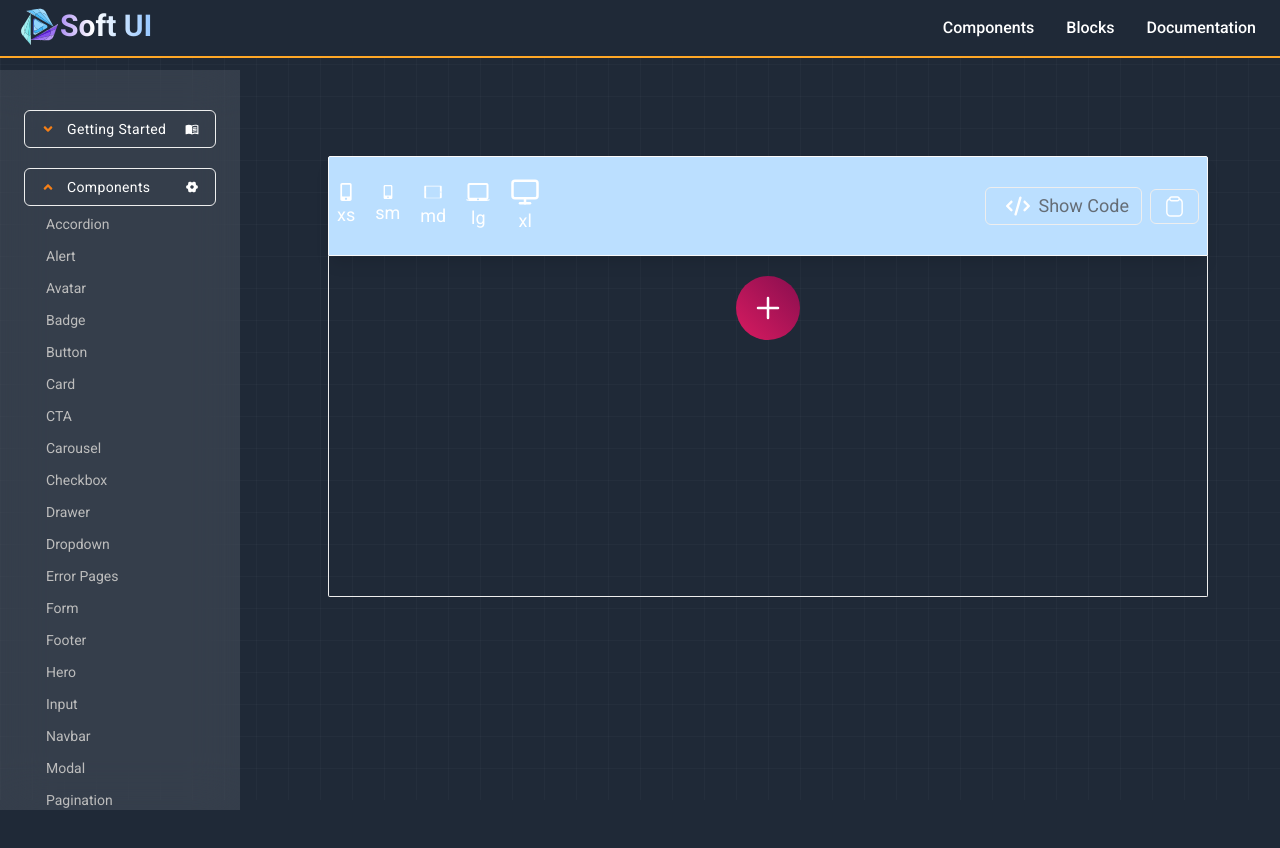
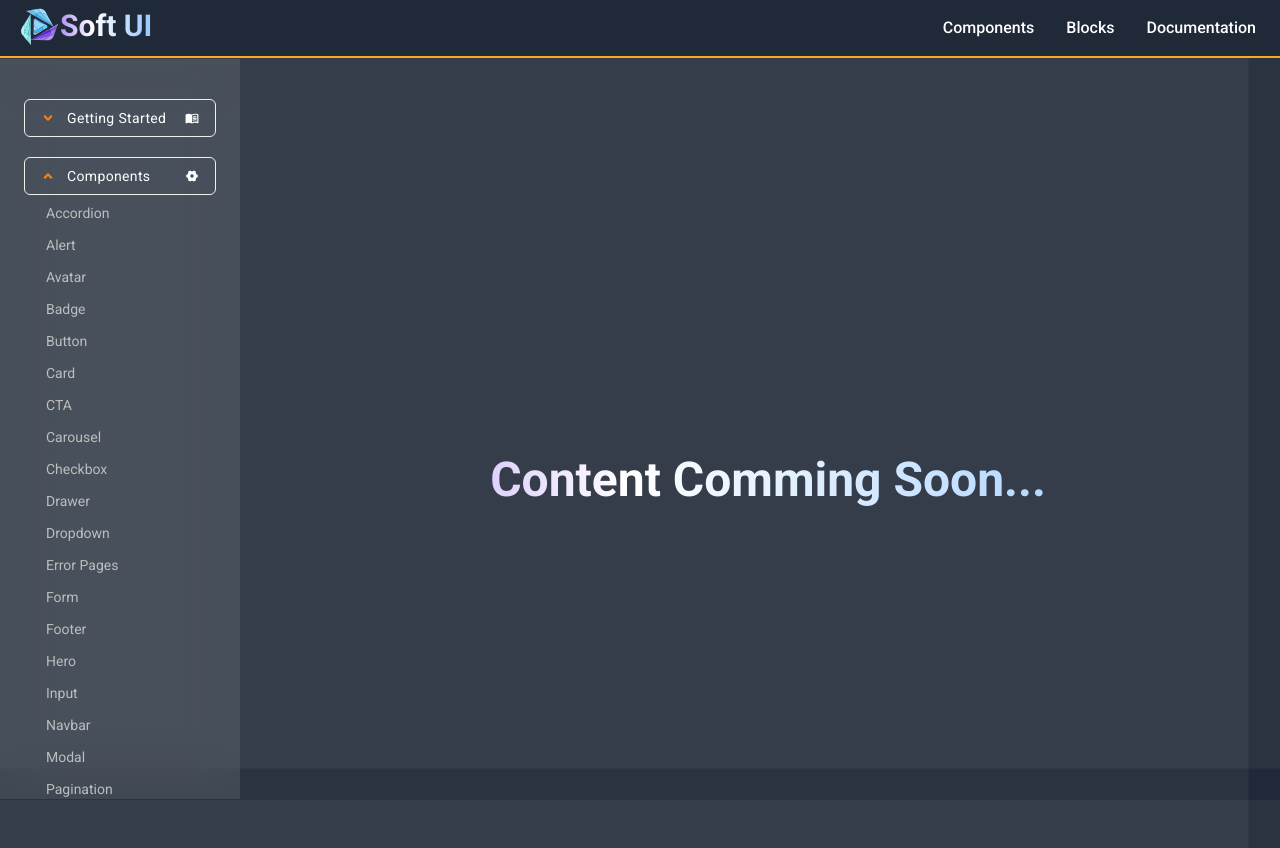
Before and after one commit to akash-khan-311/softui, a React (Vite) app: page /components/speeddial in a window 1280 px wide. Shown: the top 848 px of the page. Before the commit the page ends 800 px from the top, so only its background shows below. Built offline with nearby package versions, Linux system fonts and the light colour scheme.

Commit message:
development branch updated , user can clone this branch without any confusion

```diff
--- a/src/Sidebar/Sidebar.jsx
+++ b/src/Sidebar/Sidebar.jsx
@@ -74,7 +74,7 @@ const Sidebar = () => {
         </button>
       </div>
       <div
-        className={` components-sidebar backdrop-blur-xl bg-white/10 fixed top-[70px] z-[20] ${
+        className={` components-sidebar backdrop-blur-xl bg-white/10 fixed top-[59px] z-[20] ${
           isActive && "-translate-x-full"
         }  xl:translate-x-0 xl:w-[240px]  select-none px-2 block transition-all overflow-y-scroll`}
       >
--- a/src/UIcomponents/SpeedDial/SpeedDial.jsx
+++ b/src/UIcomponents/SpeedDial/SpeedDial.jsx
@@ -1,9 +1,9 @@
-import SpeedDial1 from "../../components/App/SpeedDial/SpeedDial1";
+
 
 const SpeedDial = () => {
     return(
         <>
-             <SpeedDial1/>
+              <h1 className="text-3xl md:text-4xl lg:text-5xl logo-text text-center min-h-screen flex items-center justify-center font-bold ">Content Comming Soon... </h1>
         </>
     )
 }
--- a/src/components/App/SpeedDial/SpeedDial1.jsx
+++ /dev/null
@@ -1,89 +0,0 @@
-
-import CodeBox from "../../../Shared/CodeBox/CodeBox";
-
-const SpeedDial1 = () => {
-    const svgs = [
-
-        { svg: (<svg className="w-6 h-6 text-gray-800 dark:text-white" aria-hidden="true" xmlns="http://www.w3.org/2000/svg" fill="currentColor" viewBox="0 0 24 24">
-        <path fillRule="evenodd" d="M11.3 3.3a1 1 0 0 1 1.4 0l6 6 2 2a1 1 0 0 1-1.4 1.4l-.3-.3V19a2 2 0 0 1-2 2h-3a1 1 0 0 1-1-1v-3h-2v3c0 .6-.4 1-1 1H7a2 2 0 0 1-2-2v-6.6l-.3.3a1 1 0 0 1-1.4-1.4l2-2 6-6Z" clipRule="evenodd"/>
-      </svg>
-      )
-       }, // Replace YourCustomSVGComponent1 with your SVG component or icon
-        { svg: (<svg className="w-6 h-6 text-gray-800 dark:text-white" aria-hidden="true" xmlns="http://www.w3.org/2000/svg" fill="currentColor" viewBox="0 0 24 24">
-  <path fillRule="evenodd" d="M12 2a3 3 0 0 0-2.1.9l-.9.9a1 1 0 0 1-.7.3H7a3 3 0 0 0-3 3v1.2c0 .3 0 .5-.2.7l-1 .9a3 3 0 0 0 0 4.2l1 .9c.2.2.3.4.3.7V17a3 3 0 0 0 3 3h1.2c.3 0 .5 0 .7.2l.9 1a3 3 0 0 0 4.2 0l.9-1c.2-.2.4-.3.7-.3H17a3 3 0 0 0 3-3v-1.2c0-.3 0-.5.2-.7l1-.9a3 3 0 0 0 0-4.2l-1-.9a1 1 0 0 1-.3-.7V7a3 3 0 0 0-3-3h-1.2a1 1 0 0 1-.7-.2l-.9-1A3 3 0 0 0 12 2Zm3.7 7.7a1 1 0 1 0-1.4-1.4L10 12.6l-1.3-1.3a1 1 0 0 0-1.4 1.4l2 2c.4.4 1 .4 1.4 0l5-5Z" clipRule="evenodd" />
-</svg>
-
-      ) }, // Replace YourCustomSVGComponent2 with your SVG component or icon
-        { svg: (<svg className="w-6 h-6 text-gray-800 dark:text-white" aria-hidden="true" xmlns="http://www.w3.org/2000/svg" fill="currentColor" viewBox="0 0 24 24">
-  <path fillRule="evenodd" d="M9.6 2.6A2 2 0 0 1 11 2h2a2 2 0 0 1 2 2l.5.3a2 2 0 0 1 2.9 0l1.4 1.3a2 2 0 0 1 0 2.9l.1.5h.1a2 2 0 0 1 2 2v2a2 2 0 0 1-2 2l-.3.5a2 2 0 0 1 0 2.9l-1.3 1.4a2 2 0 0 1-2.9 0l-.5.1v.1a2 2 0 0 1-2 2h-2a2 2 0 0 1-2-2l-.5-.3a2 2 0 0 1-2.9 0l-1.4-1.3a2 2 0 0 1 0-2.9l-.1-.5H4a2 2 0 0 1-2-2v-2a2 2 0 0 1 2-2l.3-.5a2 2 0 0 1 0-2.9l1.3-1.4a2 2 0 0 1 2.9 0l.5-.1V4c0-.5.2-1 .6-1.4ZM8 12a4 4 0 1 1 8 0 4 4 0 0 1-8 0Z" clipRule="evenodd" />
-</svg>
-) }, // Replace YourCustomSVGComponent3 with your SVG component or icon
-        { svg: (<svg className="w-6 h-6 text-gray-800 dark:text-white" aria-hidden="true" xmlns="http://www.w3.org/2000/svg" fill="none" viewBox="0 0 24 24">
-        <path stroke="currentColor" strokeLinecap="round" strokeLinejoin="round" strokeWidth="2" d="M8 8v8m0-8a2 2 0 1 0 0-4 2 2 0 0 0 0 4Zm0 8a2 2 0 1 0 0 4 2 2 0 0 0 0-4Zm6-2a2 2 0 1 1 4 0 2 2 0 0 1-4 0Zm0 0h-1a5 5 0 0 1-5-5v-.5"/>
-      </svg>
-) }, // Replace YourCustomSVGComponent3 with your SVG component or icon
-    ];
-
-    return (
-      <CodeBox stringCode={`
- const svgs = [
-  {svg: (<svg className="w-6 h-6 text-gray-800 dark:text-white" aria-hidden="true" xmlns="http://www.w3.org/2000/svg" fill="currentColor" viewBox="0 0 24 24"><path fillRule="evenodd" d="M11.3 3.3a1 1 0 0 1 1.4 0l6 6 2 2a1 1 0 0 1-1.4 1.4l-.3-.3V19a2 2 0 0 1-2 2h-3a1 1 0 0 1-1-1v-3h-2v3c0 .6-.4 1-1 1H7a2 2 0 0 1-2-2v-6.6l-.3.3a1 1 0 0 1-1.4-1.4l2-2 6-6Z" clipRule="evenodd"/></svg>)}, // Replace YourCustomSVGComponent1 with your SVG component or icon
-  {svg: (<svg className="w-6 h-6 text-gray-800 dark:text-white" aria-hidden="true" xmlns="http://www.w3.org/2000/svg" fill="currentColor" viewBox="0 0 24 24"><path fillRule="evenodd" d="M12 2a3 3 0 0 0-2.1.9l-.9.9a1 1 0 0 1-.7.3H7a3 3 0 0 0-3 3v1.2c0 .3 0 .5-.2.7l-1 .9a3 3 0 0 0 0 4.2l1 .9c.2.2.3.4.3.7V17a3 3 0 0 0 3 3h1.2c.3 0 .5 0 .7.2l.9 1a3 3 0 0 0 4.2 0l.9-1c.2-.2.4-.3.7-.3H17a3 3 0 0 0 3-3v-1.2c0-.3 0-.5.2-.7l1-.9a3 3 0 0 0 0-4.2l-1-.9a1 1 0 0 1-.3-.7V7a3 3 0 0 0-3-3h-1.2a1 1 0 0 1-.7-.2l-.9-1A3 3 0 0 0 12 2Zm3.7 7.7a1 1 0 1 0-1.4-1.4L10 12.6l-1.3-1.3a1 1 0 0 0-1.4 1.4l2 2c.4.4 1 .4 1.4 0l5-5Z" clipRule="evenodd" /></svg>) },
-  {svg: (<svg className="w-6 h-6 text-gray-800 dark:text-white" aria-hidden="true" xmlns="http://www.w3.org/2000/svg" fill="currentColor" viewBox="0 0 24 24"><path fillRule="evenodd" d="M9.6 2.6A2 2 0 0 1 11 2h2a2 2 0 0 1 2 2l.5.3a2 2 0 0 1 2.9 0l1.4 1.3a2 2 0 0 1 0 2.9l.1.5h.1a2 2 0 0 1 2 2v2a2 2 0 0 1-2 2l-.3.5a2 2 0 0 1 0 2.9l-1.3 1.4a2 2 0 0 1-2.9 0l-.5.1v.1a2 2 0 0 1-2 2h-2a2 2 0 0 1-2-2l-.5-.3a2 2 0 0 1-2.9 0l-1.4-1.3a2 2 0 0 1 0-2.9l-.1-.5H4a2 2 0 0 1-2-2v-2a2 2 0 0 1 2-2l.3-.5a2 2 0 0 1 0-2.9l1.3-1.4a2 2 0 0 1 2.9 0l.5-.1V4c0-.5.2-1 .6-1.4ZM8 12a4 4 0 1 1 8 0 4 4 0 0 1-8 0Z" clipRule="evenodd" /></svg>) },
-  {svg: (<svg className="w-6 h-6 text-gray-800 dark:text-white" aria-hidden="true" xmlns="http://www.w3.org/2000/svg" fill="none" viewBox="0 0 24 24"><path stroke="currentColor" strokeLinecap="round" strokeLinejoin="round" strokeWidth="2" d="M8 8v8m0-8a2 2 0 1 0 0-4 2 2 0 0 0 0 4Zm0 8a2 2 0 1 0 0 4 2 2 0 0 0 0-4Zm6-2a2 2 0 1 1 4 0 2 2 0 0 1-4 0Zm0 0h-1a5 5 0 0 1-5-5v-.5"/></svg>)},
-];
-
-const SpeedDial = ()=> {
-    return(
-        <div className="h-[300px] relative">
-            <div className="group flex flex-col items-center justify-center w-max mx-auto absolute top-0 left-[50%] -translate-x-1/2">
-                {/* + icon  */}
-                <div className="flex justify-center w-16 h-16 bg-gradient-to-tr from-pink-600 to-pink-900 rounded-full items-center group-hover:rotate-[135deg] hover:bg-pink-400/80 duration-500">
-                    <svg width={30} viewBox="0 0 24 24" fill="none" xmlns="http://www.w3.org/2000/svg">
-                        <path d="M4 12H20M12 4V20" stroke="white" strokeWidth="2" strokeLinecap="round" strokeLinejoin="round" />
-                    </svg>
-                </div>
-                {/* icon container  */}
-                <div className="space-y-4 duration-500 h-0 group-hover:my-4 group-hover:h-full ">
-                    {/* Icon Map */}
-                    {svgs?.map((svg, idx) => (
-                        <div key={idx} className={\`w-10 h-10 rounded-full scale-0 group-hover:scale-100 duration-300 shadow-md opacity-0 group-hover:opacity-100 \${idx === 0 ? 'delay-[400ms] group-hover:delay-100' : idx === 1 ? 'delay-300 group-hover:delay-200' : idx === 2 ? 'delay-200 group-hover:delay-300' : idx === 3 ? 'delay-100 group-hover:delay-[400ms]' : 'delay-[400ms] group-hover:delay-100'}\`}>
-                            <div className="w-full h-full bg-white hover:bg-gray-200 flex justify-center items-center rounded-full duration-300">
-                                {svg?.svg}
-                            </div>
-                        </div>
-                    ))}
-                </div>
-            </div>
-        </div>
-    )
-}
-
-export default SpeedDial;
-     `}>
-          <div className="h-[300px] relative">
-            <div className="group flex flex-col items-center justify-center w-max mx-auto absolute top-0 left-[50%] -translate-x-1/2">
-                {/* + icon  */}
-                <div className="flex justify-center w-16 h-16 bg-gradient-to-tr from-pink-600 to-pink-900 rounded-full items-center group-hover:rotate-[136deg] hover:bg-pink-400/80 duration-500">
-                    <svg width={30} viewBox="0 0 24 24" fill="none" xmlns="http://www.w3.org/2000/svg">
-                        <path d="M4 12H20M12 4V20" stroke="white" strokeWidth="2" strokeLinecap="round" strokeLinejoin="round" />
-                    </svg>
-                </div>
-                {/* icon container  */}
-                <div className="space-y-4 duration-500 h-0 my-4  ">
-                    {/* Icon Map */}
-                    {svgs?.map((svg, idx) => (
-                        <div key={idx} className={`w-10 h-10 rounded-full scale-0 group-hover:scale-100 duration-300 shadow-md opacity-0 group-hover:opacity-100 ${idx === 0 ? 'delay-[400ms] group-hover:delay-100' : idx === 1 ? 'delay-300 group-hover:delay-200' : idx === 2 ? 'delay-200 group-hover:delay-300' : idx === 3 ? 'delay-100 group-hover:delay-[400ms]' : 'delay-[400ms] group-hover:delay-100'}`}>
-                            <div className="w-full h-full bg-white hover:bg-gray-200 flex justify-center items-center rounded-full duration-300">
-                                {svg?.svg}
-                            </div>
-                        </div>
-                    ))}
-                </div>
-            </div>
-        </div>
-      </CodeBox>
-    );
-};
-
-export default SpeedDial1;
```
